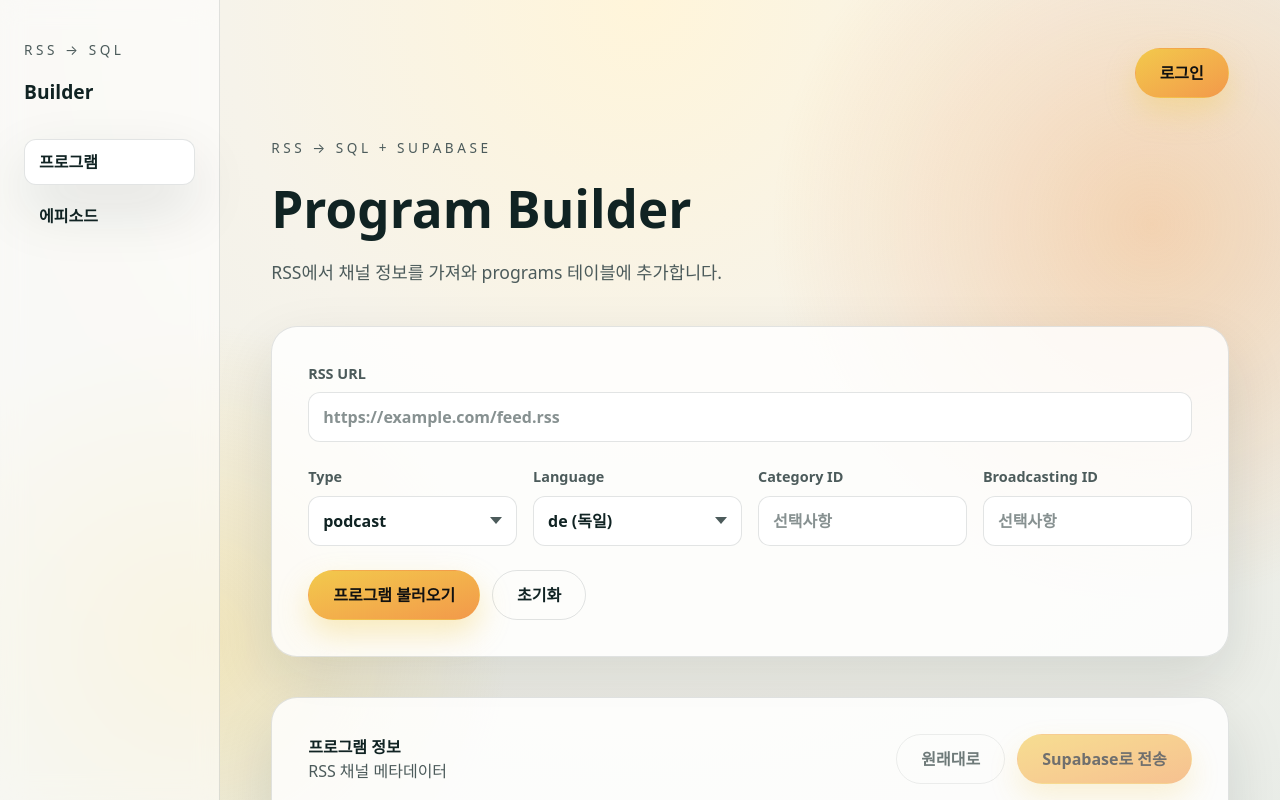
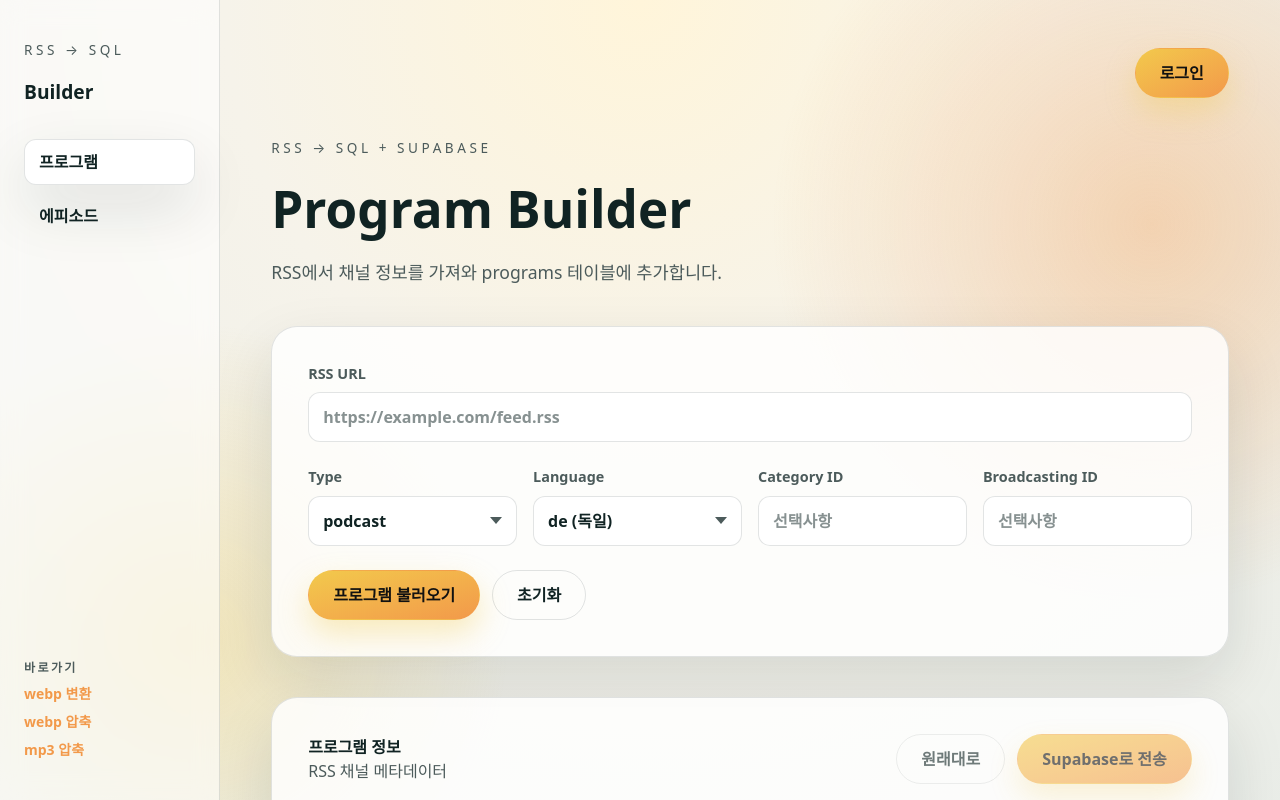
Before and after one commit to CarLifeContentBusinessDev/RSS-Reader, a React (Vite) app: page /programs in a window 1280 px wide. Shown: the top 800 px of the page. Built offline with nearby package versions, Linux system fonts and the light colour scheme; a web font is replaced by a local one.

Commit message:
feat: 바로가기 메뉴 추가

```diff
--- a/src/components/Sidebar.tsx
+++ b/src/components/Sidebar.tsx
@@ -3,6 +3,7 @@ import { NavLink } from "react-router-dom";
 const Sidebar = () => {
   return (
     <aside className="border-b border-panel-border bg-white/60 px-6 py-10 backdrop-blur-md md:sticky md:top-0 md:h-screen md:self-start md:border-b-0 md:border-r">
+      <div className="flex h-full flex-col">
         <div className="grid gap-1.5 text-ink">
           <span className="mb-3 text-[0.85rem] uppercase tracking-[0.26em] text-ink-muted">
             RSS → SQL
@@ -36,6 +37,36 @@ const Sidebar = () => {
             에피소드
           </NavLink>
         </nav>
+        <div className="mt-auto grid gap-2 pt-8">
+          <span className="text-xs font-semibold uppercase tracking-[0.2em] text-ink-muted">
+            바로가기
+          </span>
+          <a
+            className="text-sm font-semibold text-accent-strong transition hover:text-accent "
+            href="https://bigconvert.11zon.com/ko/png-to-webp"
+            target="_blank"
+            rel="noreferrer"
+          >
+            webp 변환
+          </a>
+          <a
+            className="text-sm font-semibold text-accent-strong transition hover:text-accent "
+            href="https://imagecompressor.11zon.com/ko/compress-webp"
+            target="_blank"
+            rel="noreferrer"
+          >
+            webp 압축
+          </a>
+          <a
+            className="text-sm font-semibold text-accent-strong transition hover:text-accent "
+            href="https://freecompress.com/ko/compress-mp3"
+            target="_blank"
+            rel="noreferrer"
+          >
+            mp3 압축
+          </a>
+        </div>
+      </div>
     </aside>
   );
 };
--- a/src/pages/ProgramsPage.tsx
+++ b/src/pages/ProgramsPage.tsx
@@ -571,22 +571,6 @@ const ProgramsPage = ({
                   >
                     이미지 다운로드
                   </button>
-                  <a
-                    className={ghostButtonClass}
-                    href="https://bigconvert.11zon.com/ko/png-to-webp"
-                    target="_blank"
-                    rel="noreferrer"
-                  >
-                    webp 변환
-                  </a>
-                  <a
-                    className={ghostButtonClass}
-                    href="https://imagecompressor.11zon.com/ko/compress-webp"
-                    target="_blank"
-                    rel="noreferrer"
-                  >
-                    webp 압축
-                  </a>
                   {programSourceImgUrl && (
                     <a
                       className={textButtonClass}
```
Lines whose indentation alone changed are shown as unchanged.
